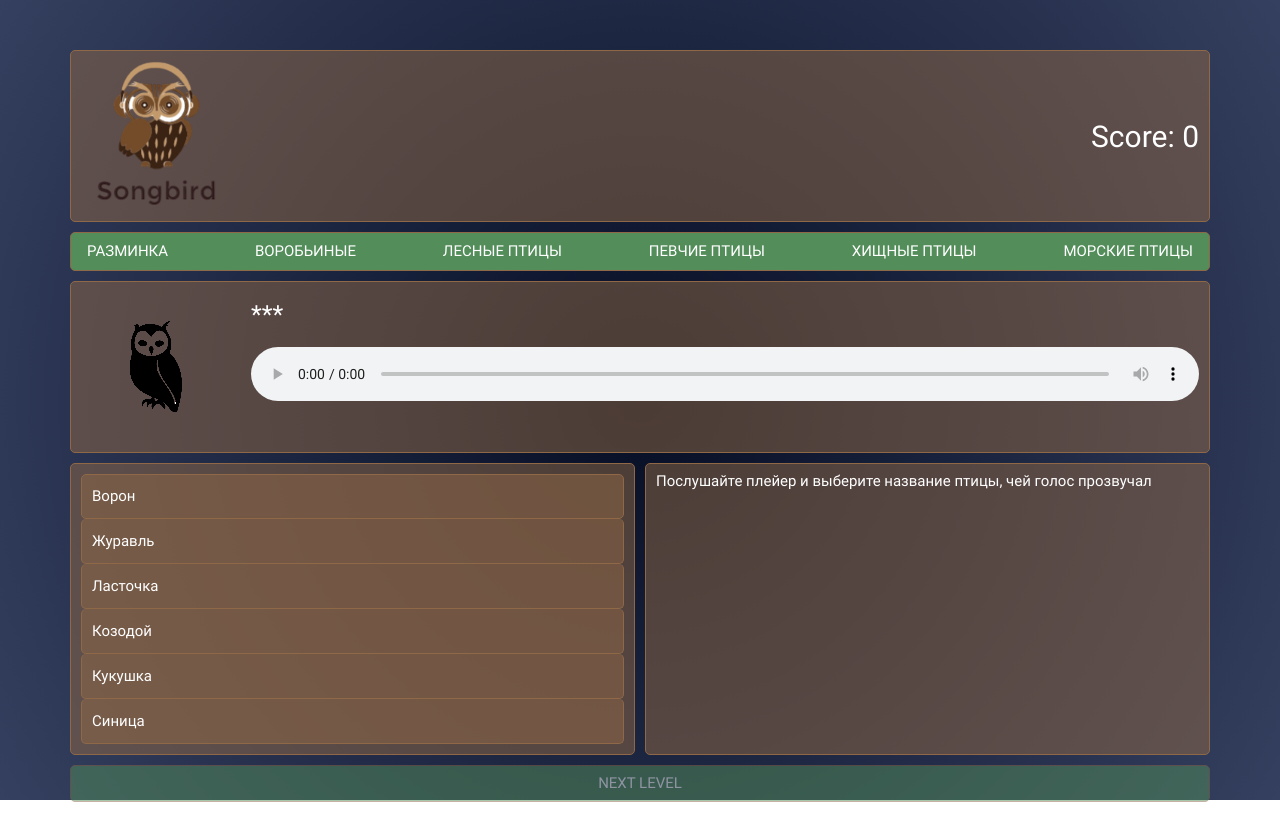
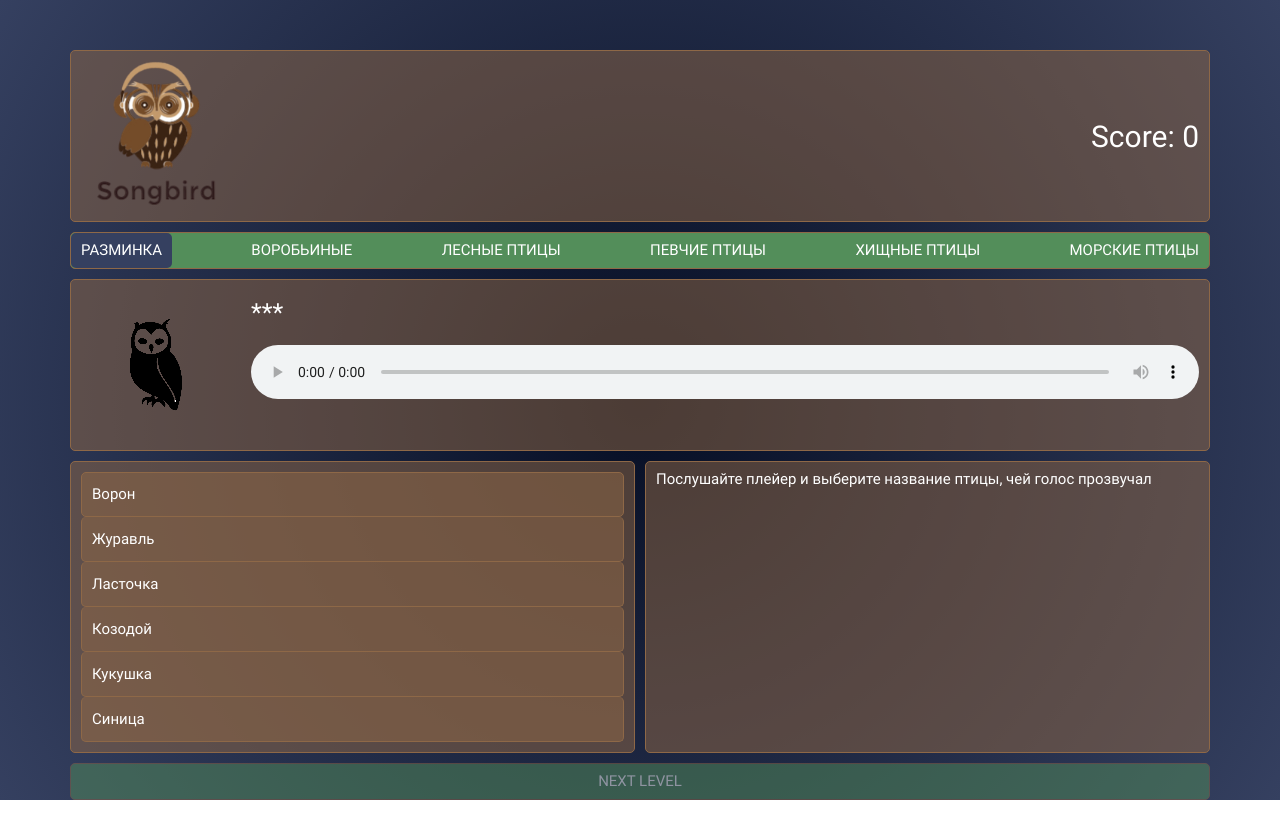
Before and after one commit to MaksimDiubo/songbird, a React app: page / in a window 1280 px wide. Shown: the top 840 px of the page. Built offline with nearby package versions, Linux system fonts and the light colour scheme; the HTML template or start-up script is replaced by a standard one.

Commit message:
fix: remove navigation click handler

```diff
--- a/src/components/Answer/Answer.scss
+++ b/src/components/Answer/Answer.scss
@@ -7,6 +7,7 @@
   @include font (1.5rem, 1.5rem);
   @include button;
   height: 45px;
+  transition: all .3s ease;;
 
 
   &:not(:first-child) {
--- a/src/components/BirdDescription/BirdDescription.scss
+++ b/src/components/BirdDescription/BirdDescription.scss
@@ -31,6 +31,7 @@
   background-repeat: no-repeat;
   background-size: contain;
   border-radius: 10px;
+  transition: all .3s ease;
 }
 
 .info {
--- a/src/components/Container/Container.jsx
+++ b/src/components/Container/Container.jsx
@@ -27,10 +27,6 @@
   }
 
   const [questionState, setQuestionState] = useState({ category: birdsData[0], question: getQuestion(birdsData[0]), index: 0 });
-
-  const navClickHandler = (index) => {
-    setQuestionState({ category: birdsData[index], question: getQuestion(birdsData[index]), index });
-  };
 
   const [answerState, setAnswer] = useState({ score: 0, answerCounter: 5, answer: false, selectedVariant: null })
 
@@ -85,13 +81,16 @@
     })
   }
 
-  const { category, question } = questionState;
+  const { category, question, index } = questionState;
   const { score, answer, selectedVariant } = answerState;
 
   return (
     <div className='container'>
       <Header score={score}/>
-      <Navigation birdGroups={ birdGroups } navClickHandler={navClickHandler} />
+      <Navigation
+        birdGroups={ birdGroups }
+        index={ index }
+      />
       <Question
         question={ question }
         answer={answer}
--- a/src/components/NavItem/NavItem.jsx
+++ b/src/components/NavItem/NavItem.jsx
@@ -3,18 +3,16 @@
 
 import './NavItem.scss';
 
-const NavItem = ({ value, index, navClickHandler }) => {
+const NavItem = ({ value, id, index }) => {
   NavItem.propTypes = {
+    value: PropTypes.string.isRequired,
     index: PropTypes.number.isRequired,
-    value: PropTypes.string.isRequired,
-    navClickHandler: PropTypes.func.isRequired,
+    id: PropTypes.number.isRequired,
   };
 
   return (
-    <li className="navItem">
-      <button type="button" value={value} onClick={() => navClickHandler(index)}>
-        {value}
-      </button>
+    <li className={id === index + 1 ? "navItem active" : "navItem"}>
+      {value}
     </li>
   );
 };
--- a/src/components/NavItem/NavItem.scss
+++ b/src/components/NavItem/NavItem.scss
@@ -3,11 +3,11 @@
 
 .navItem {
   list-style: none;
+  padding: 10px;
+  border-radius: 5px;
+  @include font (1.5rem, 1.5rem, normal, uppercase);
+}
 
-  & button {
-    @include button;
-    border: none;
-    background-color: transparent;
-    @include font (1.5rem, 1.5rem, normal, uppercase);
-  }
+.active {
+  background-color: $color-secondary;
 }
--- a/src/components/Navigation/Navigation.jsx
+++ b/src/components/Navigation/Navigation.jsx
@@ -5,27 +5,27 @@
 
 import './Navigation.scss';
 
-const Navigation = ({ birdGroups, navClickHandler }) => {
+const Navigation = ({ birdGroups, index }) => {
   Navigation.propTypes = {
-    navClickHandler: PropTypes.func.isRequired,
     birdGroups: PropTypes.arrayOf(
       PropTypes.shape({
         value: PropTypes.string,
         id: PropTypes.number,
       })
     ).isRequired,
+    index: PropTypes.number.isRequired,
   };
 
   return (
     <nav className="navigation">
-      {birdGroups.map((el, i) => {
+      {birdGroups.map((el) => {
         const { id, value } = el;
         return (
           <NavItem
             key={id.toString()}
             value={value}
-            index={i}
-            navClickHandler={navClickHandler}
+            index={index}
+            id={id}
           />
         );
       })}
--- a/src/components/Navigation/Navigation.scss
+++ b/src/components/Navigation/Navigation.scss
@@ -3,5 +3,6 @@
 
 .navigation {
   @include block ($color-block-secondary);
+  padding: 0;
   grid-area: nav;
 }
```
Also changed, not shown: 1 other file (tests, documents, lock files or other folders).
